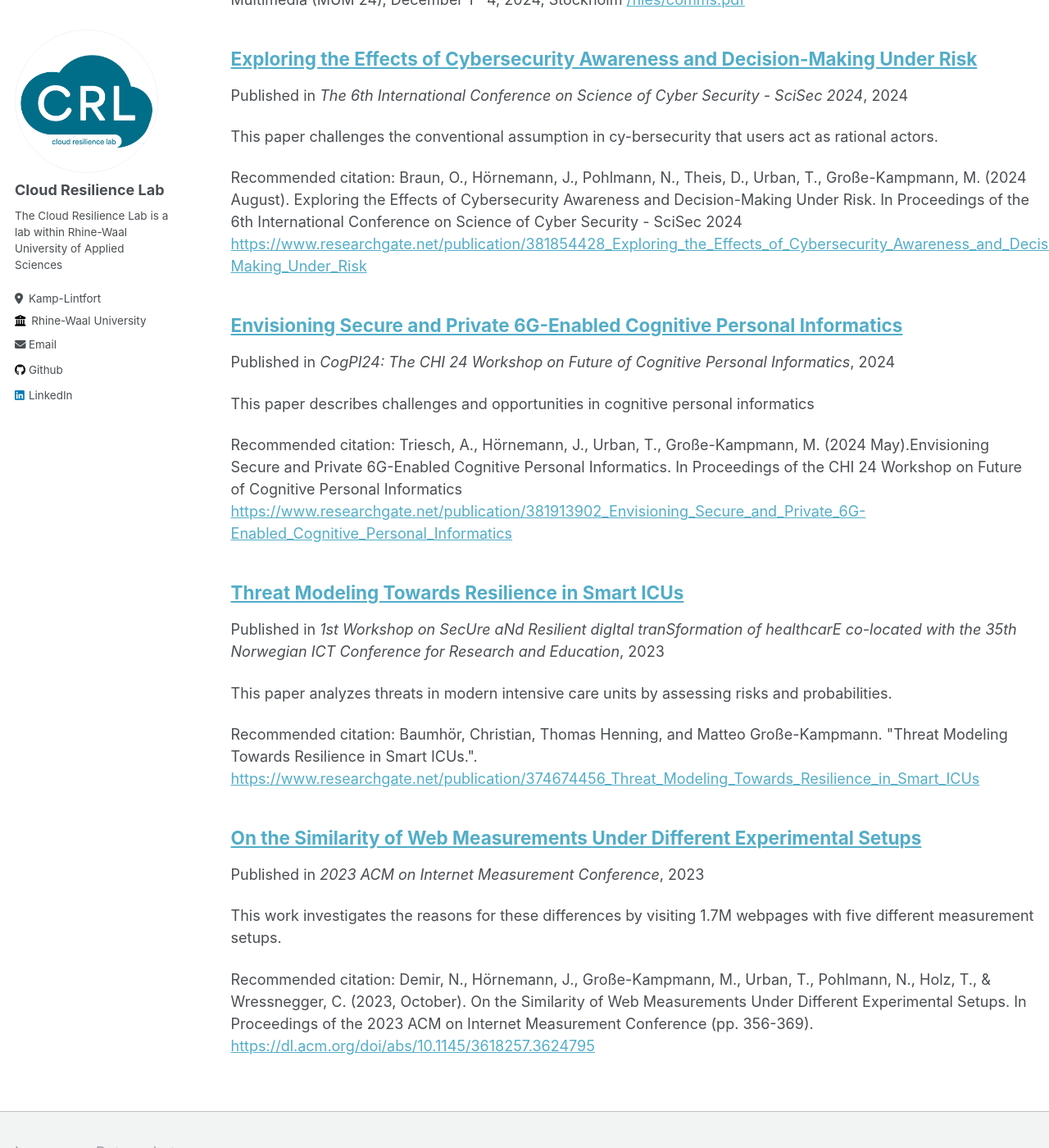
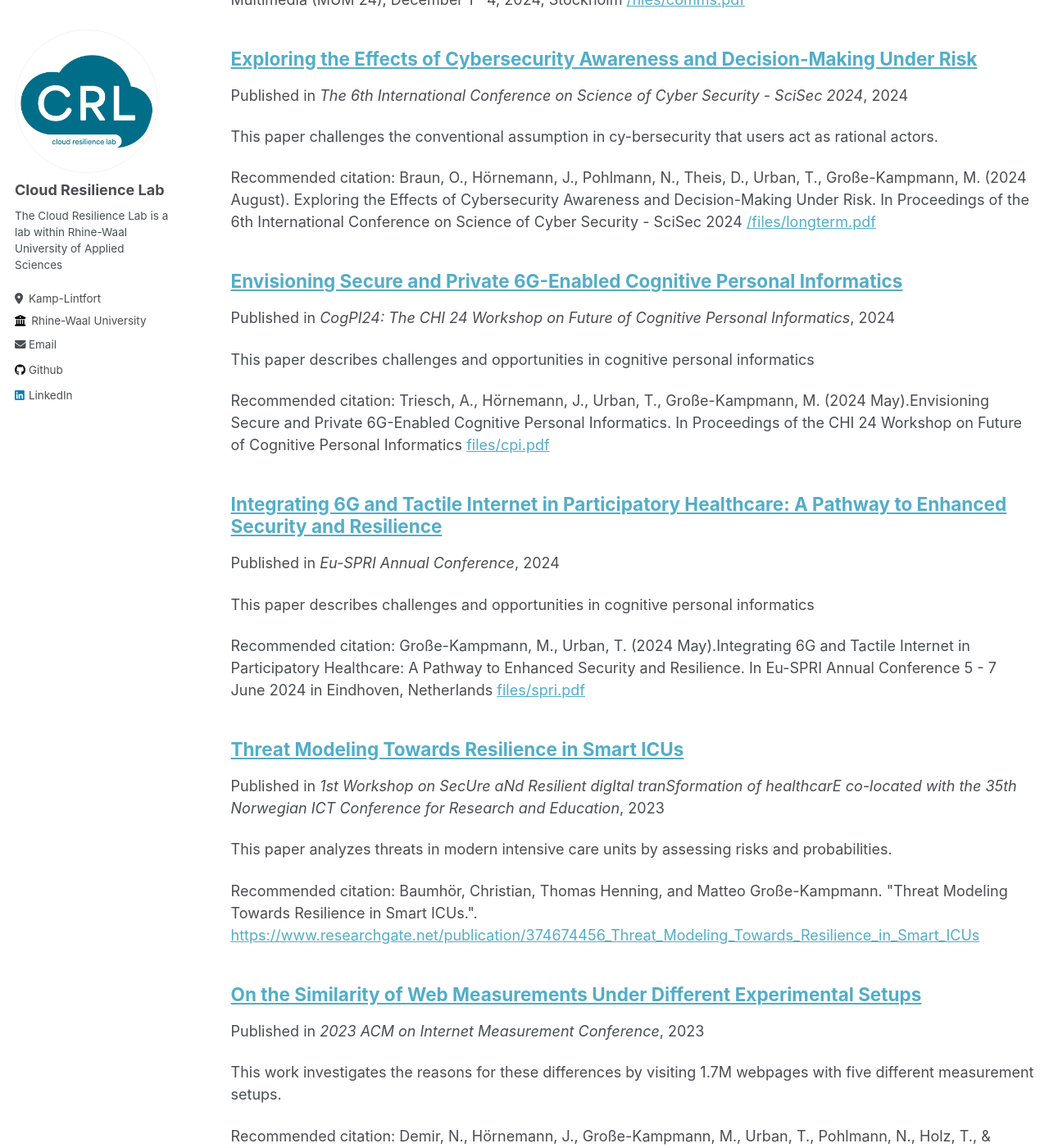
Before and after one commit to cloudresiliencelab/cloudresiliencelab.github.io, a Jekyll site: the page built from _pages/publications.md, in a window 1280 px wide and 1400 px high, scrolled down 758 px. Shown: the whole window at 82% size. Built offline with Jekyll 4.4.1, drawn with Linux system fonts in a browser that asks for light colours.

Commit message:
added another paper

```diff
--- /dev/null
+++ b/_publications/6g-tactile.md
@@ -0,0 +1,13 @@
+---
+title: "Integrating 6G and Tactile Internet in Participatory Healthcare: A Pathway to Enhanced Security and Resilience"
+collection: publications
+permalink: /publication/6g-tactile
+excerpt: ' This paper describes challenges and opportunities in cognitive personal informatics'
+date: 2024-04-12
+venue: 'Eu-SPRI Annual Conference'
+paperurl: 'files/spri.pdf'
+citation: 'Große-Kampmann, M., Urban, T. (2024 May).Integrating 6G and Tactile Internet in Participatory Healthcare: A Pathway to
+Enhanced Security and Resilience. In Eu-SPRI Annual Conference 5 - 7 June 2024 in Eindhoven, Netherlands'
+---
+
+This paper discusses the transformative potential of 6G technology and the tactile Internet in reshaping participatory healthcare models while architecturing these digital healthcare systems with security and resiliency by design. As healthcare continues to advance towards more inclusive and patient-centered approaches, the role of emerging technologies like mobile health, 6G, and the  Internet will become increasingly significant in facilitating these interactions while ensuring the security and privacy of patient data. Furthermore, the organizations providing healthcare to patients must ensure compliance with different regulations, which are also focusing more and more on cybersecurity issues.
--- a/_publications/aware-comm.md
+++ b/_publications/aware-comm.md
@@ -5,7 +5,7 @@ permalink: /publication/awareness-risk
 excerpt: ' This paper challenges the conventional assumption in cy-bersecurity that users act as rational actors.'
 date: 2024-08-06
 venue: 'The 6th International Conference on Science of Cyber Security - SciSec 2024'
-paperurl: 'https://www.researchgate.net/publication/381854428_Exploring_the_Effects_of_Cybersecurity_Awareness_and_Decision-Making_Under_Risk'
+paperurl: '/files/longterm.pdf'
 citation: 'Braun, O., Hörnemann, J., Pohlmann, N., Theis, D., Urban, T., Große-Kampmann, M. (2024 August). Exploring the Effects of Cybersecurity Awareness and Decision-Making Under Risk. In Proceedings of the 6th International Conference on Science of Cyber Security - SciSec 2024'
 ---
 
--- a/_publications/cpi-sec.md
+++ b/_publications/cpi-sec.md
@@ -5,7 +5,7 @@ permalink: /publication/cpi-sec
 excerpt: ' This paper describes challenges and opportunities in cognitive personal informatics'
 date: 2024-04-12
 venue: 'CogPI24: The CHI 24 Workshop on Future of Cognitive Personal Informatics'
-paperurl: 'https://www.researchgate.net/publication/381913902_Envisioning_Secure_and_Private_6G-Enabled_Cognitive_Personal_Informatics'
+paperurl: 'files/cpi.pdf'
 citation: 'Triesch, A., Hörnemann, J., Urban, T., Große-Kampmann, M. (2024 May).Envisioning Secure and Private 6G-Enabled Cognitive Personal Informatics. In Proceedings of the CHI 24 Workshop on Future of Cognitive Personal Informatics'
 ---
 
```
Also changed, not shown: 3 other files.
